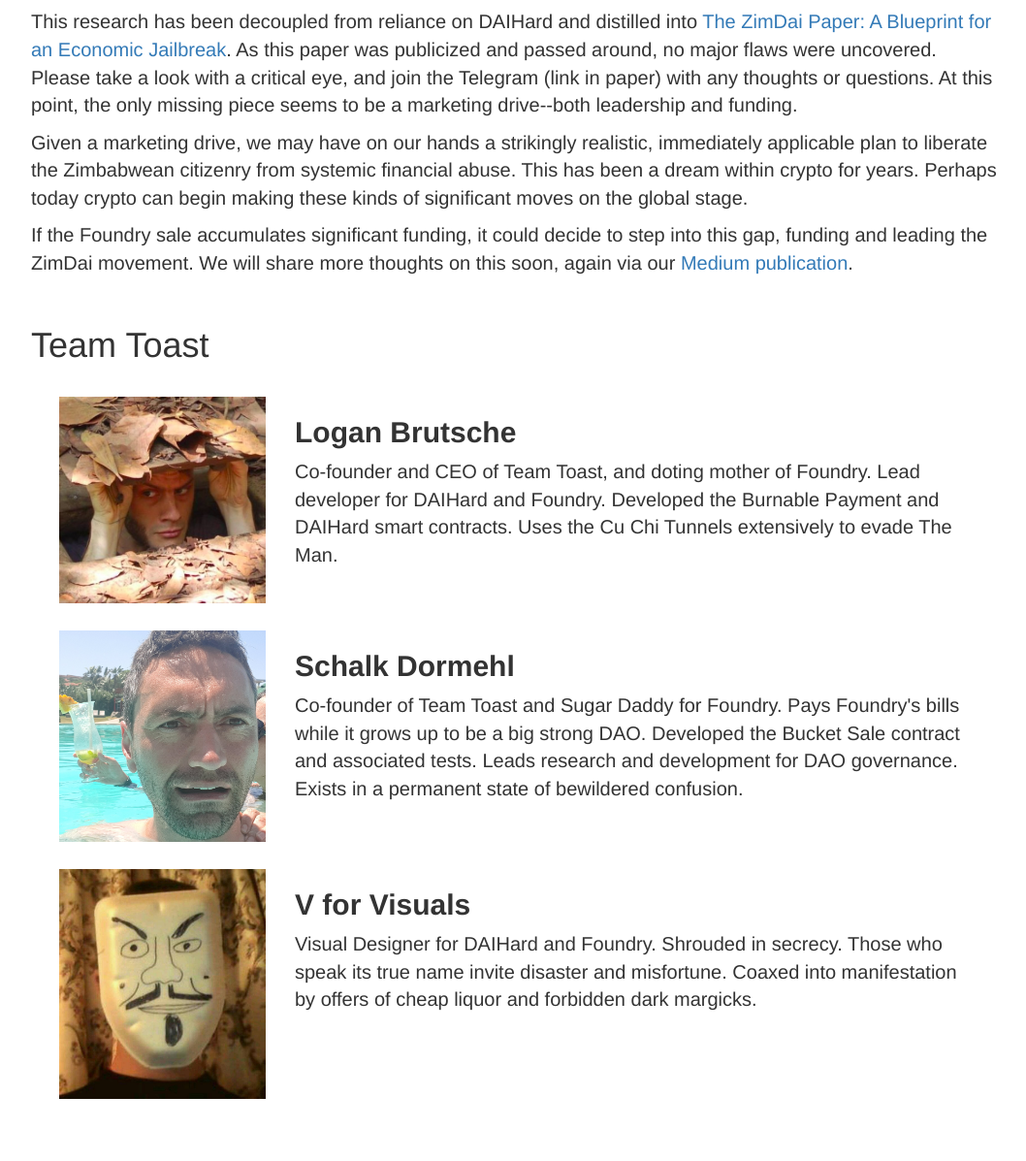
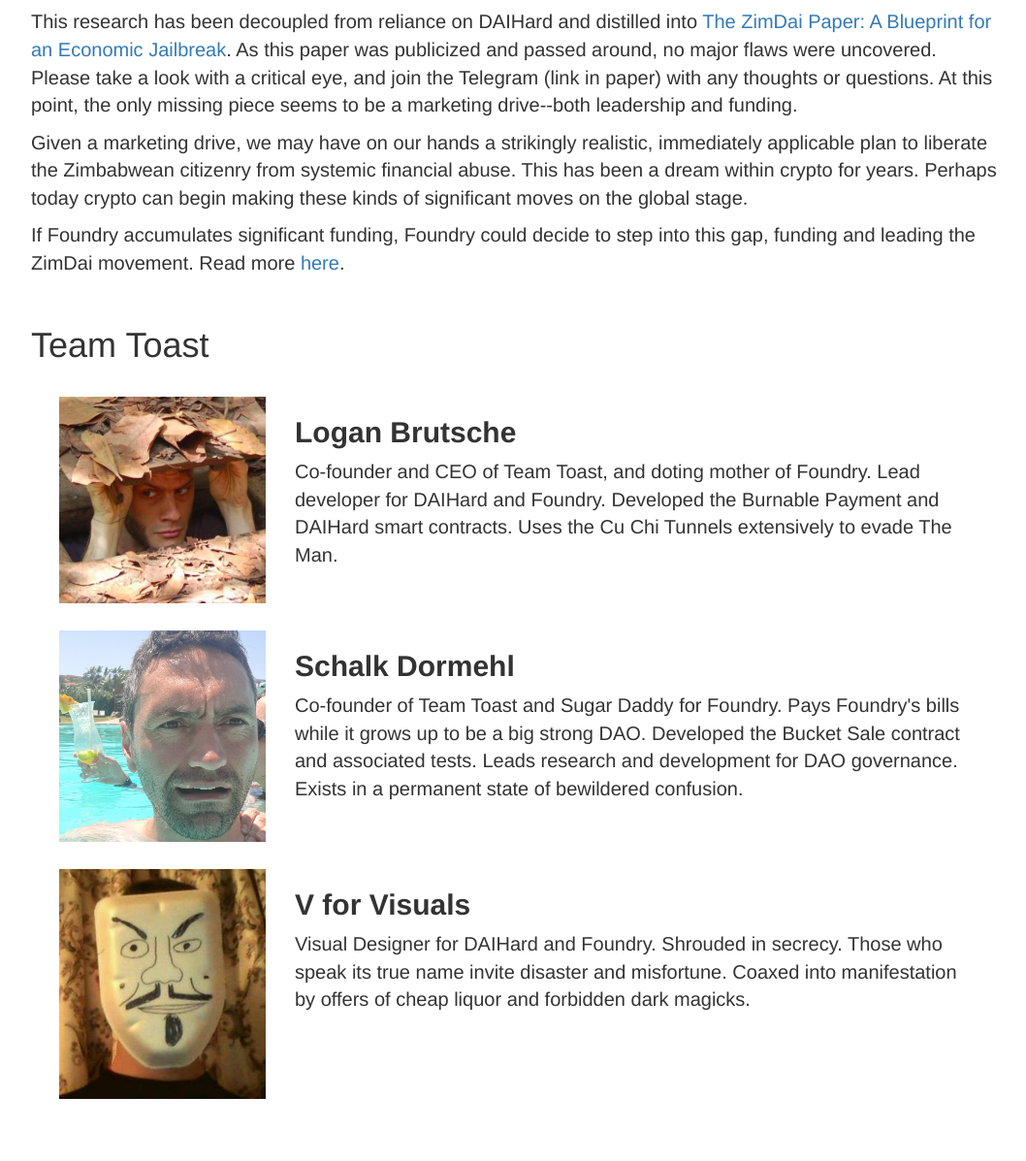
Before and after one commit to team-toast/foundrydao.com, a PHP site: page / in a window 1280 px wide. Shown: the part 1839-3036 px from the top of the page at 97% size, without its empty margins (108-1166 px from the left). Run offline with PHP 8.4, Linux system fonts and the light colour scheme.

Commit message:
eidt home

```diff
--- a/html/index.php
+++ b/html/index.php
@@ -70,10 +70,8 @@
                     immediately applicable plan to liberate the Zimbabwean citizenry from systemic financial abuse.
                     This has been a dream within crypto for years.
                     Perhaps today crypto can begin making these kinds of significant moves on the global stage.
-                </p><p>If the Foundry sale accumulates significant funding, it could decide to step into this gap,
-                    funding and leading the ZimDai movement.
-                    We will share more thoughts on this soon, again via our
-                    <a href="https://medium.com/daihard-buidlers">Medium publication</a>.
+                </p><p>If Foundry accumulates significant funding, Foundry could decide to step into this gap,
+                    funding and leading the ZimDai movement. Read more <a href="/zimdai/">here</a>.
                 </p>
             </div>
 
@@ -114,7 +112,7 @@
                         <h2 style="font-weight:700">V for Visuals</h2>
                         <p>Visual Designer for DAIHard and Foundry. Shrouded in secrecy.
                             Those who speak its true name invite disaster and misfortune.
-                            Coaxed into manifestation by offers of cheap liquor and forbidden dark margicks.
+                            Coaxed into manifestation by offers of cheap liquor and forbidden dark magicks.
                         </p>
                     </div>
                 </div>
```
